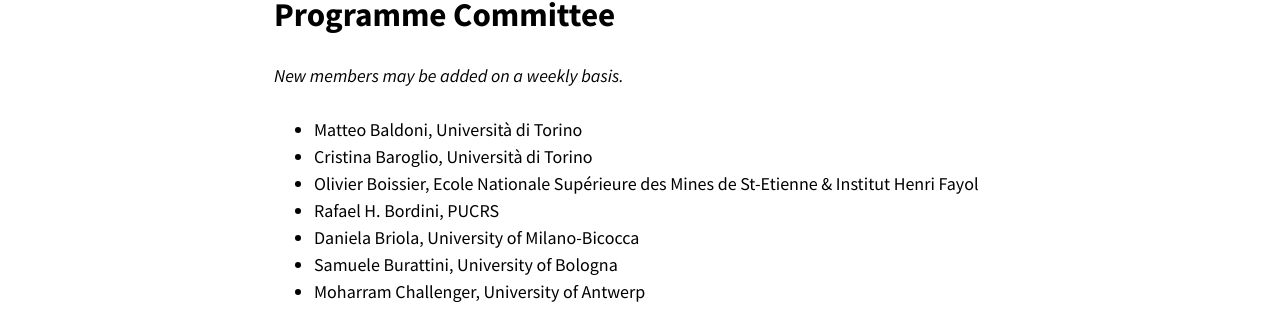
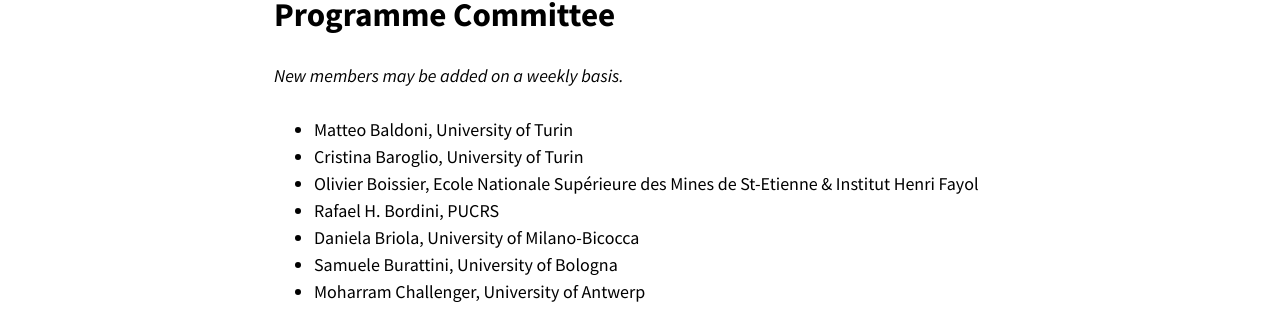
Before and after one commit to emas-workshop/2026, a Jekyll site: the page built from committees.md, in a window 1280 px wide. Shown: the part 360-670 px from the top of the page. Built offline with Jekyll 4.4.1, drawn with Linux system fonts in a browser that asks for light colours; nearby versions of some CDN libraries; our own code applies the rules of GitHub Pages for plain Markdown files.

Commit message:
fix(PC list) Turin affiliations

```diff
--- a/committees.md
+++ b/committees.md
@@ -14,8 +14,8 @@
 
 # Programme Committee
 *New members may be added on a weekly basis.*
-- Matteo Baldoni, Università di Torino
-- Cristina 	Baroglio, Università di Torino
+- Matteo Baldoni, University of Turin
+- Cristina 	Baroglio, University of Turin
 - Olivier Boissier, Ecole Nationale Supérieure des Mines de St-Etienne & Institut Henri Fayol
 - Rafael H. Bordini, PUCRS
 - Daniela Briola, University of Milano-Bicocca
```
